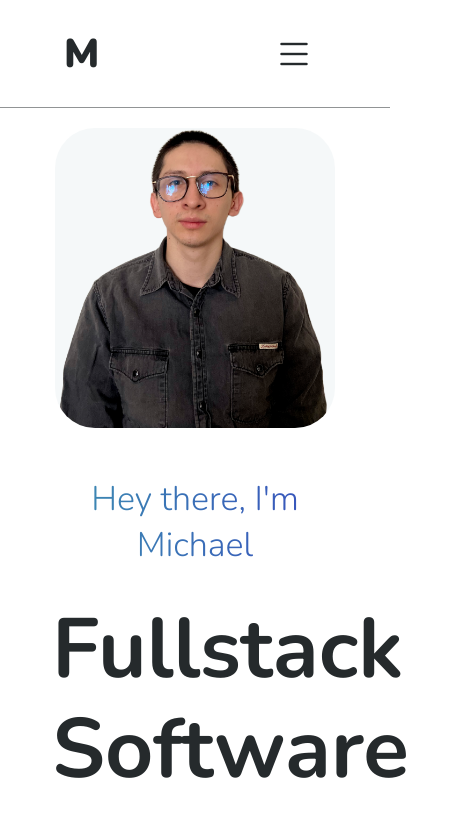
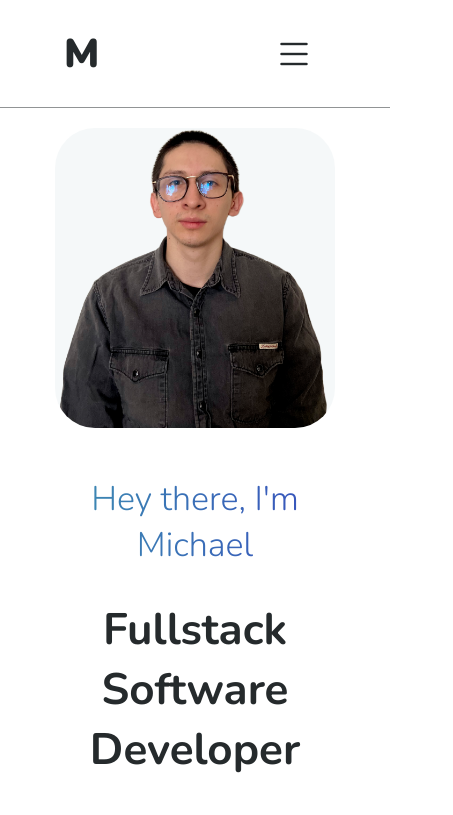
Before and after one commit to Mikadifo/Mikadifo.github.io, a React (Create React App) app: page / in a window 390 px wide. Shown: the top 815 px of the page, 453 px wide, since content can reach past the window. Built offline with nearby package versions, Linux system fonts and the light colour scheme.

Commit message:
[mod] primary button text repsonsive

```diff
--- a/src/components/buttons/PrimaryButton/PrimaryButton.css
+++ b/src/components/buttons/PrimaryButton/PrimaryButton.css
@@ -2,7 +2,7 @@
   background-image: var(--color-brand-gradient);
   color: rgb(var(--color-white));
   font-family: Nunito, sans-serif;
-  font-size: var(--h6-size);
+  font-size: var(--h6-size-tabletphone);
   font-weight: bold;
   padding: 20px 40px;
   border-radius: 100px;
@@ -23,3 +23,9 @@
 .pri-btn-active {
   opacity: 0.8;
 }
+
+@media (min-width: 1200px) {
+  .primary-btn {
+    font-size: var(--h6-size);
+  }
+}
--- a/src/index.css
+++ b/src/index.css
@@ -21,6 +21,10 @@ html {
 
   --h2-size: 84px;
   --h2-height: 100px;
+  --h2-size-tablet: 72px;
+  --h2-height-tablet: 88px;
+  --h2-size-phone: 44px;
+  --h2-height-phone: 60px;
 
   --h3-size: 60px;
   --h3-height: 70px;
@@ -39,6 +43,8 @@ html {
 
   --h6-size: 21px;
   --h6-height: 27px;
+  --h6-size-tabletphone: 18px;
+  --h6-height-tabletphone: 24px;
 }
 
 @font-face {
--- a/src/views/home/Home.css
+++ b/src/views/home/Home.css
@@ -26,10 +26,10 @@
 }
 
 .rol-subtitle {
-  font-size: var(--h2-size);
+  font-size: var(--h2-size-tablet);
+  line-height: var(--h2-height-tablet);
   font-family: var(--h-font);
   font-weight: bold;
-  line-height: var(--h2-height);
   text-align: center;
   color: var(--h-color);
   margin-bottom: 68px;
@@ -39,6 +39,11 @@
   .greeting-title {
     font-size: var(--h3-size-phone);
     line-height: var(--h3-height-phone);
+  }
+
+  .rol-subtitle {
+    font-size: var(--h2-size-phone);
+    line-height: var(--h2-height-phone);
   }
 }
 
@@ -54,6 +59,11 @@
     font-size: var(--h3-size);
     line-height: var(--h3-height);
   }
+
+  .rol-subtitle {
+    font-size: var(--h2-size);
+    line-height: var(--h2-height);
+  }
 }
 
 @media (min-width: 1500px) {
```
